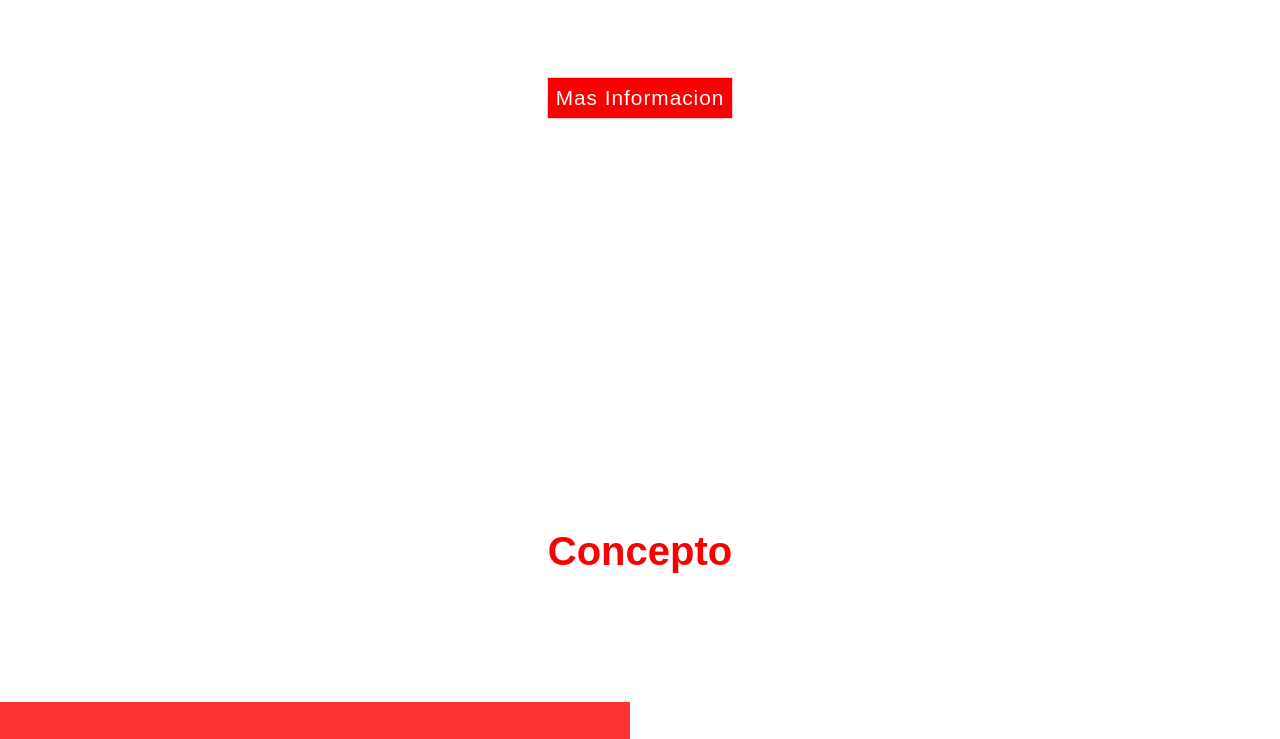
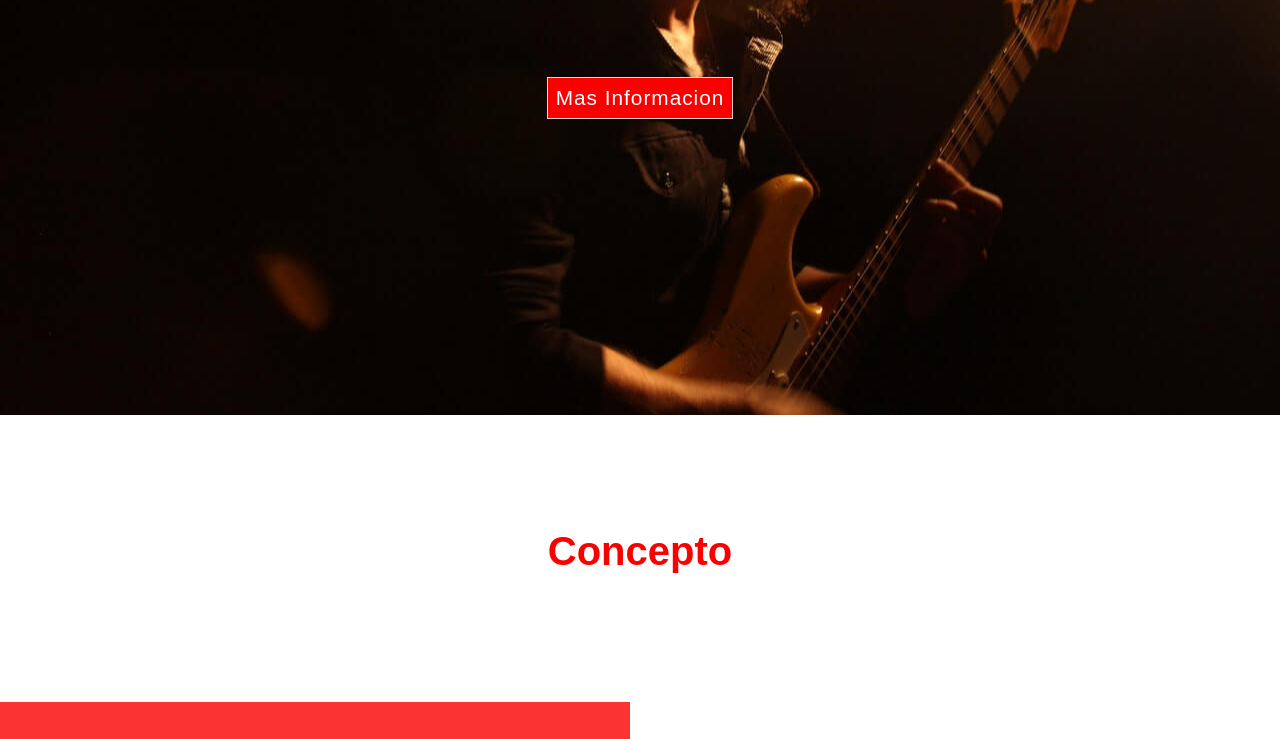
Before and after one commit to omarsan6/version2, a plain HTML site: page index.html in a window 1280 px wide. Shown: the part 385-1124 px from the top of the page. Drawn offline with Linux system fonts and the light colour scheme.

Commit message:
restaurando

```diff
--- a/css/styles.css
+++ b/css/styles.css
@@ -408,7 +408,7 @@ body {
   }
 }
 .header__fondo {
-  background-image: url(../../../public/assets/fondo.jpg);
+  background-image: url(../assets/fondo.jpg);
   background-position: center;
   background-size: cover;
   object-fit: cover;
```
